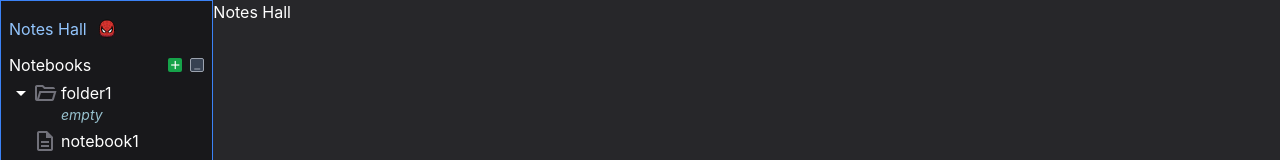
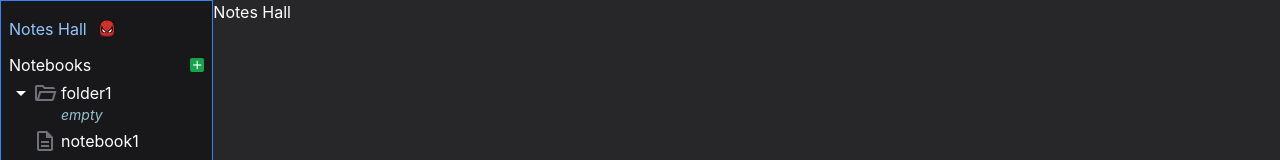
Before and after one commit to daoyzheng/notecraft, a React (Vite) app: page / in a window 1280 px wide. Shown: the top 160 px of the page. Built offline with nearby package versions, Linux system fonts and the light colour scheme.

Commit message:
Remove minimize icon

```diff
--- a/src/components/globalMenu/GlobalMenu.tsx
+++ b/src/components/globalMenu/GlobalMenu.tsx
@@ -97,10 +97,10 @@ const GlobalMenu = observer(() => {
               onCreateNewNotebook={handleCreateNewNotebook}
             />
           }
-          <IconWrapper
+          {/* <IconWrapper
             className="material-icons ml-2 cursor-pointer text-gray-400 rounded-sm border border-gray-400 bg-gray-700 hover:bg-gray-600"
             onClick={handleMinimizeAllNotebooks}
-          >minimize</IconWrapper>
+          >minimize</IconWrapper> */}
         </div>
         <NotebookList notebookList={notebookList}/>
       </div>
```
